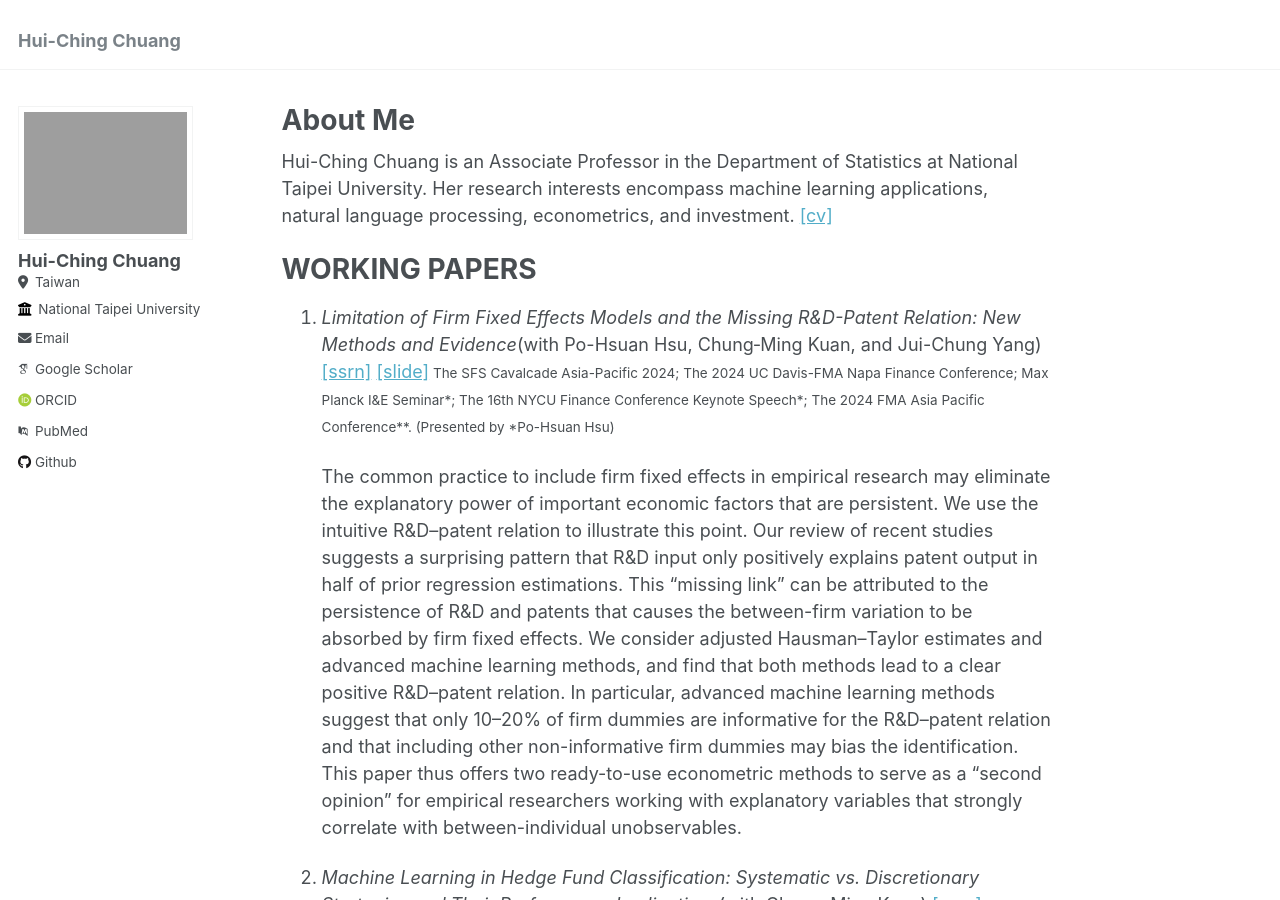
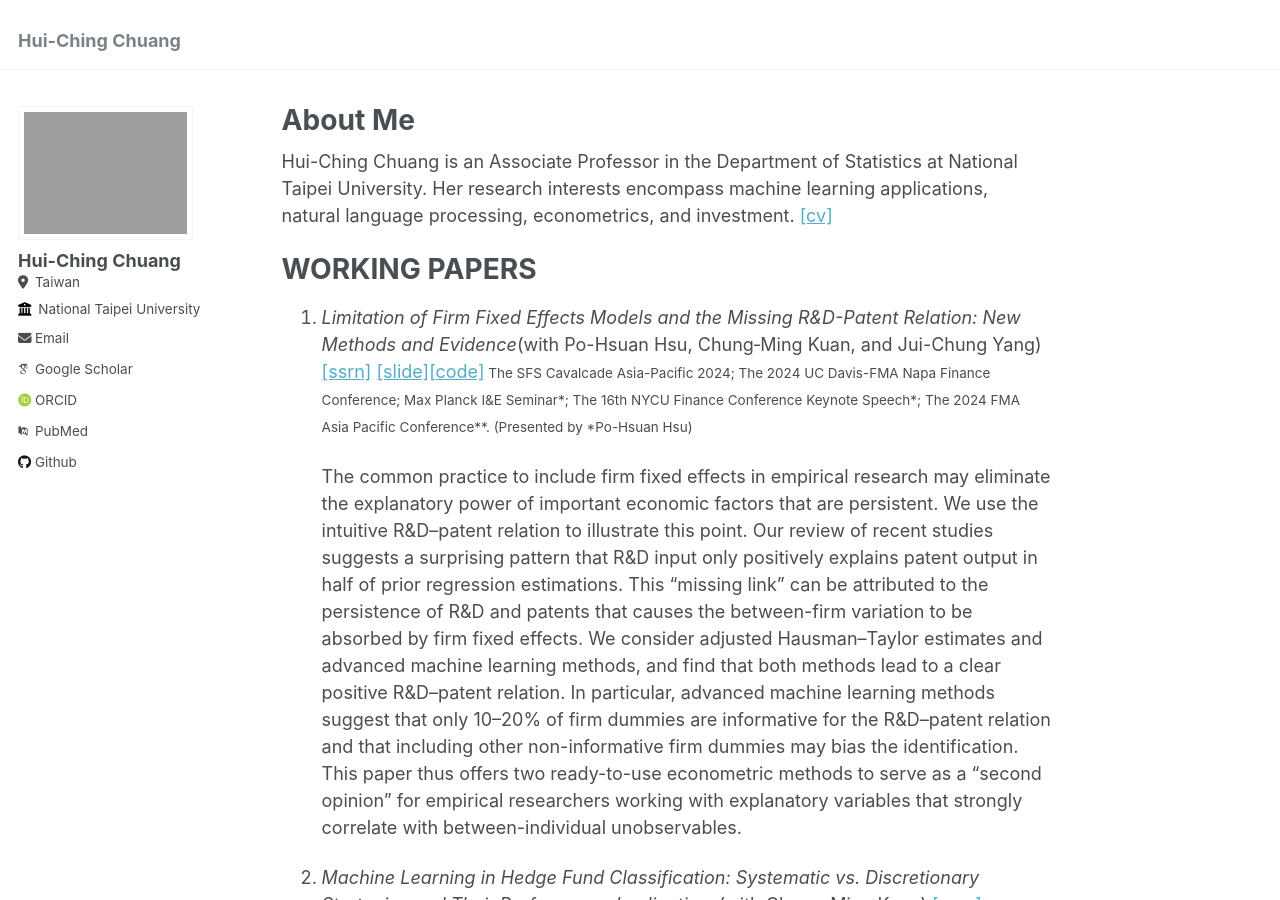
Before and after one commit to hcchuang/hcchuang.github.io, a Jekyll site: the page built from _pages/about.md, in a window 1280 px wide and 900 px high. Built offline with Jekyll 4.4.1, drawn with Linux system fonts in a browser that asks for light colours; some web fonts are replaced.

Commit message:
Update about.md

```diff
--- a/_pages/about.md
+++ b/_pages/about.md
@@ -13,7 +13,7 @@ Hui-Ching Chuang is an Associate Professor in the Department of Statistics at Na
 
 WORKING PAPERS
 ======
-1. _Limitation of Firm Fixed Effects Models and the Missing R&D-Patent Relation: New Methods and Evidence_(with Po-Hsuan Hsu, Chung‐Ming Kuan, and Jui-Chung Yang) [\[ssrn\]](https://papers.ssrn.com/sol3/papers.cfm?abstract_id=4636846){:target="_blank"} [\[slide\]](/files/CavalcadeAP2024_slide.pdf){:target="_blank"}<small> The SFS Cavalcade Asia-Pacific 2024; The 2024 UC Davis-FMA Napa Finance Conference; Max Planck I&E Seminar\*; The 16th NYCU Finance Conference Keynote Speech\*; The 2024 FMA Asia Pacific Conference**. (Presented by *Po-Hsuan Hsu)</small>
+1. _Limitation of Firm Fixed Effects Models and the Missing R&D-Patent Relation: New Methods and Evidence_(with Po-Hsuan Hsu, Chung‐Ming Kuan, and Jui-Chung Yang) [\[ssrn\]](https://papers.ssrn.com/sol3/papers.cfm?abstract_id=4636846){:target="_blank"} [\[slide\]](/files/CavalcadeAP2024_slide.pdf){:target="_blank"}[\[code\]](https://github.com/hcchuang/Limitation-of-Firm-Fixed-Effects-Models-and-the-Missing-R-D-Patent-Relation){:target="_blank"}<small> The SFS Cavalcade Asia-Pacific 2024; The 2024 UC Davis-FMA Napa Finance Conference; Max Planck I&E Seminar\*; The 16th NYCU Finance Conference Keynote Speech\*; The 2024 FMA Asia Pacific Conference**. (Presented by *Po-Hsuan Hsu)</small>
 
    The common practice to include firm fixed effects in empirical research may eliminate the explanatory power of important economic factors that are persistent. We use the intuitive R&D–patent relation to illustrate this point. Our review of recent studies suggests a surprising pattern that R&D input only positively explains patent output in half of prior regression estimations. This "missing link" can be attributed to the persistence of R&D and patents that causes the between-firm variation to be absorbed by firm fixed effects. We consider adjusted Hausman–Taylor estimates and advanced machine learning methods, and find that both methods lead to a clear positive R&D–patent relation. In particular, advanced machine learning methods suggest that only 10–20% of firm dummies are informative for the R&D–patent relation and that including other non-informative firm dummies may bias the identification. This paper thus offers two ready-to-use econometric methods to serve as a "second opinion" for empirical researchers working with explanatory variables that strongly correlate with between-individual unobservables.
 
```
